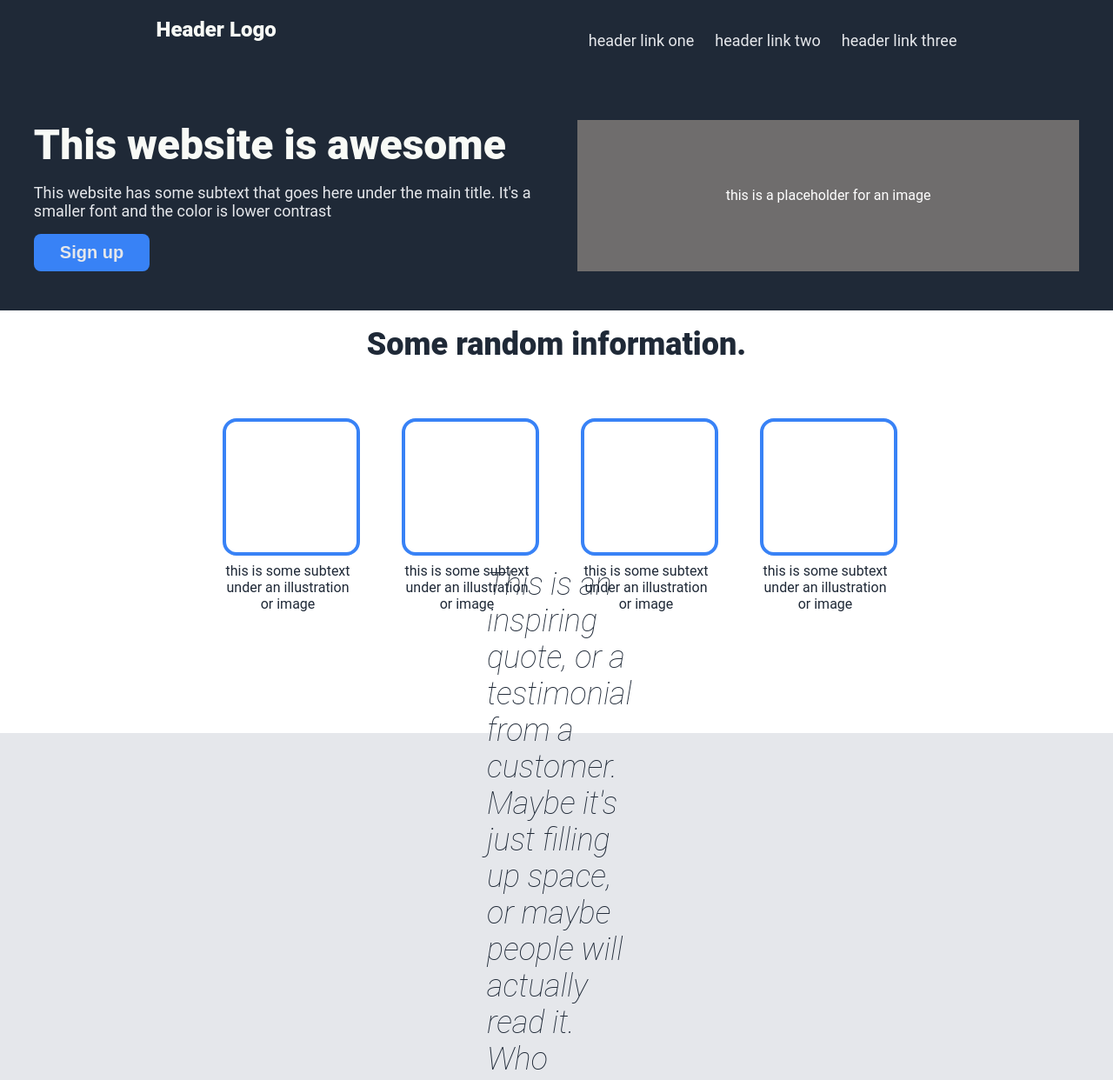
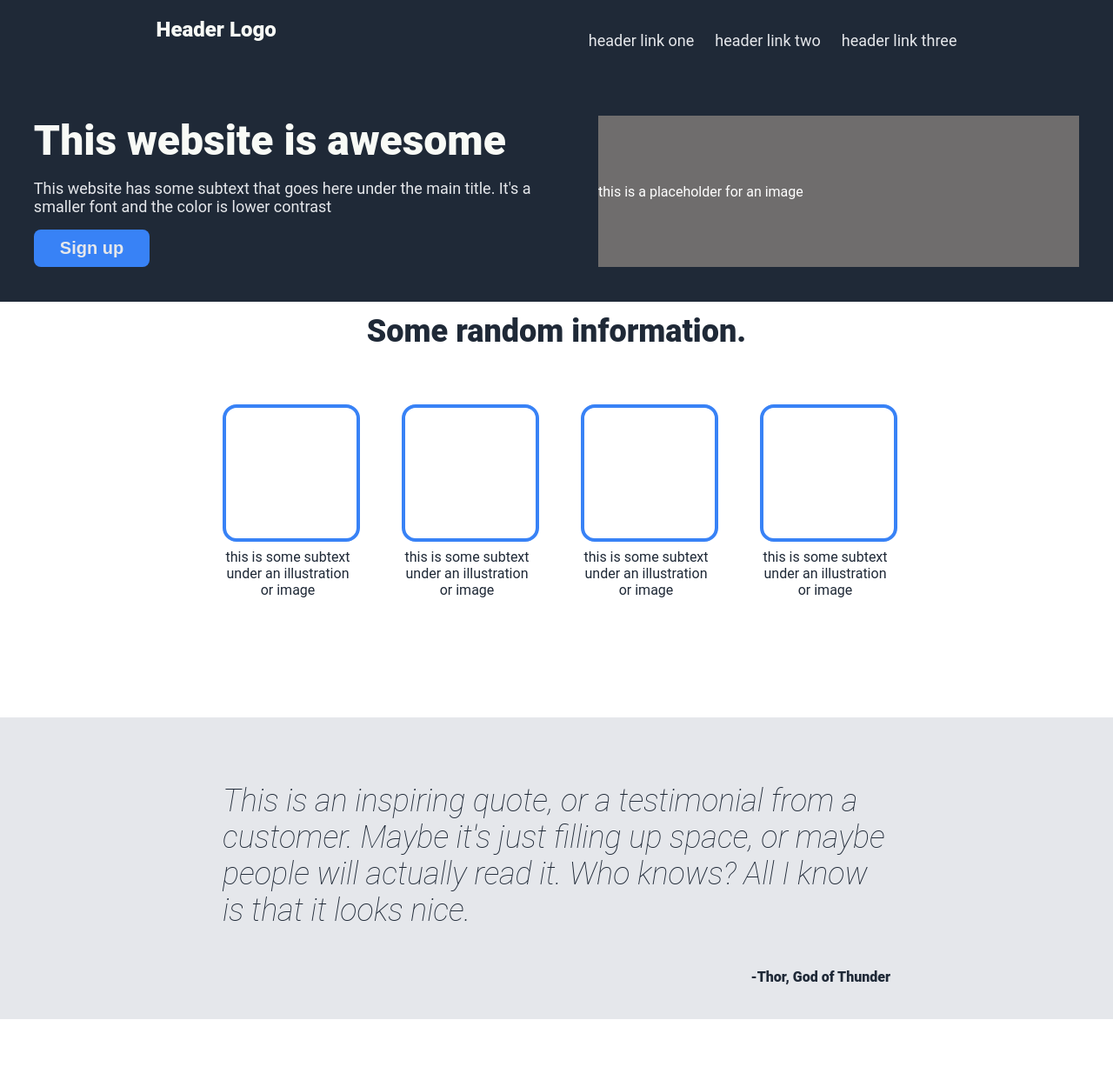
Before and after one commit to NoNameSVK123/landing-page, a plain HTML site: page index.html in a window 1280 px wide. Shown: the top 1242 px of the page at 87% size. Drawn offline with Linux system fonts and the light colour scheme.

Commit message:
Fix overflowing content

```diff
--- a/index.html
+++ b/index.html
@@ -49,7 +49,7 @@
 
     <div class="third">
         <div class="third-content">
-            <div class="quote">This is an inspiring quote, or a testimonial from a customer. Maybe it's just filling up space, or maybe people will actually read it. Who knows? All I know is that it looks nice.</div>
+            <p class="quote">This is an inspiring quote, or a testimonial from a customer. Maybe it's just filling up space, or maybe people will actually read it. Who knows? All I know is that it looks nice.</p>
             <div class="author">-Thor, God of Thunder</div>
         </div>
     </div>
@@ -64,11 +64,13 @@
                 <div class="panel-button"><button class="button-panel">Sign up</button></div>
             </div>
         </div>
-        <div class="footer">
-            <div class="copyright">Copyright &copy The Odin Project 2021</div>
-        </div>
     </div>
 
 </body>
+<footer>
+    <div class="footer">
+        <div class="copyright">Copyright &copy The Odin Project 2021</div>
+    </div>
+</footer>
 
 </html>
--- a/styles.css
+++ b/styles.css
@@ -5,6 +5,8 @@ body{
     height: 200vh;
     margin: 0;
     padding: 0;
+    min-width: 0;
+    box-sizing: border-box;
 }
 .header{
     padding: 20px;
@@ -14,24 +16,27 @@ body{
 .first{
     background-color: #1f2937;
     width: 100%;
-    height: 25%;
+    flex-basis: 25%;
     display: flex;
     flex-direction: column;
+    flex-wrap: wrap;
+    flex-basis: 25%;
 }
 .second{
     width: 100%;
-    height: 25%;
+    flex-basis: 25%;
     display: flex;
     flex-wrap: wrap;
     justify-content: center;
     align-items: center;
     gap: 56px;
     margin-bottom: 130px;
+    flex-wrap: wrap;
 }
 .third{
     background-color: #e5e7eb;
     width: 100%;
-    height: 25%;
+    flex-basis: 25%;
     display: flex;
     flex-direction: column;
     justify-content: center;
@@ -39,9 +44,12 @@ body{
 }
 .fourth{
     width: 100%;
-    height: 25%;
+    flex-basis: 25%;
     display: flex;
     flex-direction: column;
+    justify-content: center;
+    align-items: center;
+    flex-wrap: wrap;
 }
 .logo{
     font-weight: 900;
@@ -82,8 +90,9 @@ a{
     background-color: hsl(0, 1%, 43%);
     color: white;
     display: flex;
-    justify-content: center;
     align-items: center;
+    flex-grow: 1;
+    flex-basis: 40%;
 }
 .under-header{
     margin: auto;
@@ -129,6 +138,7 @@ a{
     font-weight: lighter;
     font-style: italic;
     color: #1f2937;
+    flex-basis: 100%;
 }
 .author{
     color: #1f2937;
@@ -139,8 +149,8 @@ a{
     margin: auto;
     display: flex;
     flex-direction: column;
-    padding: 560px;
     gap: 10px;
+    max-width: 60%;
 }
 .panel{
     background-color: #3882f6;
@@ -168,14 +178,17 @@ a{
     padding: 5px 30px;
 }
 .footer{
+    padding: 0;
+    width: 100%;
     background-color: #1f2937;
     margin-top: auto;
+    margin-bottom: 0;
     display: flex;
     justify-content: center;
     align-items: center;
-    padding: 30px;
 }
 .copyright{
     color: #e5e7eb;
     font-size: 18px;
+    padding: 30px;
 }
```
